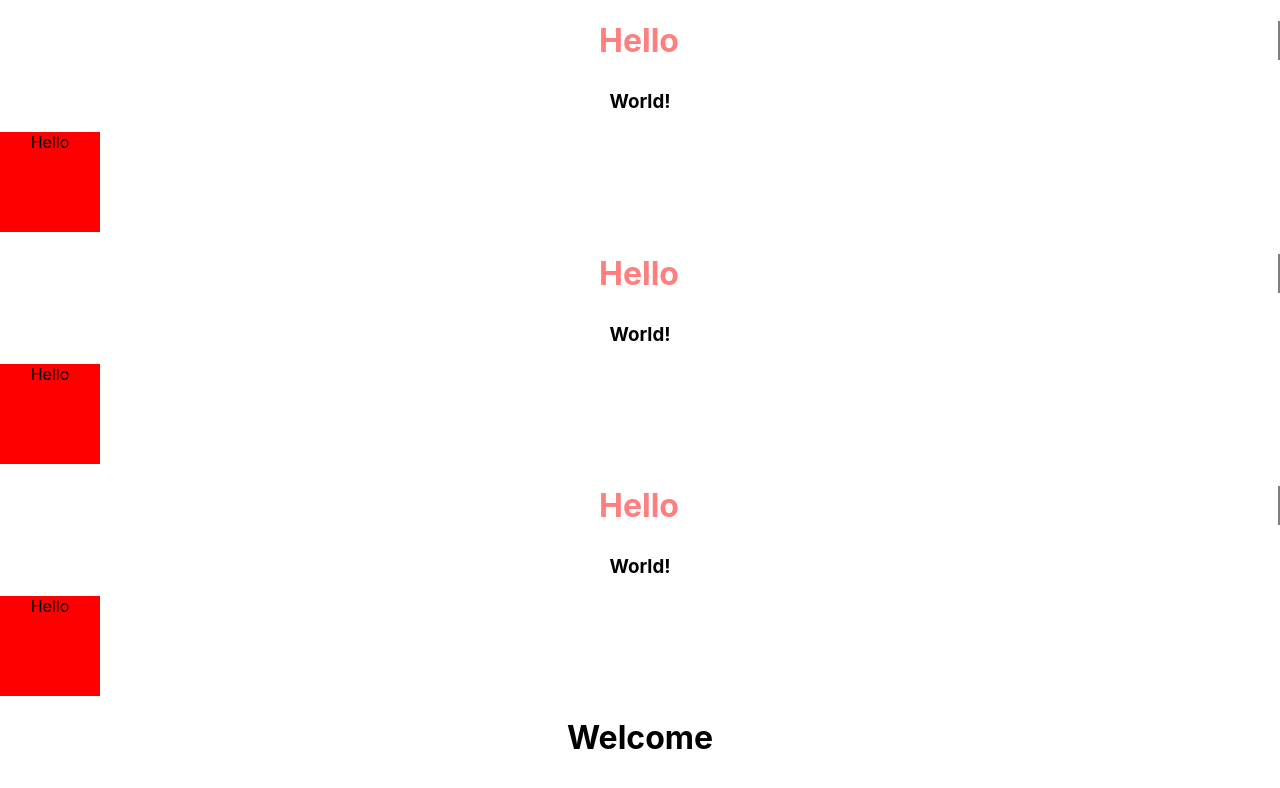
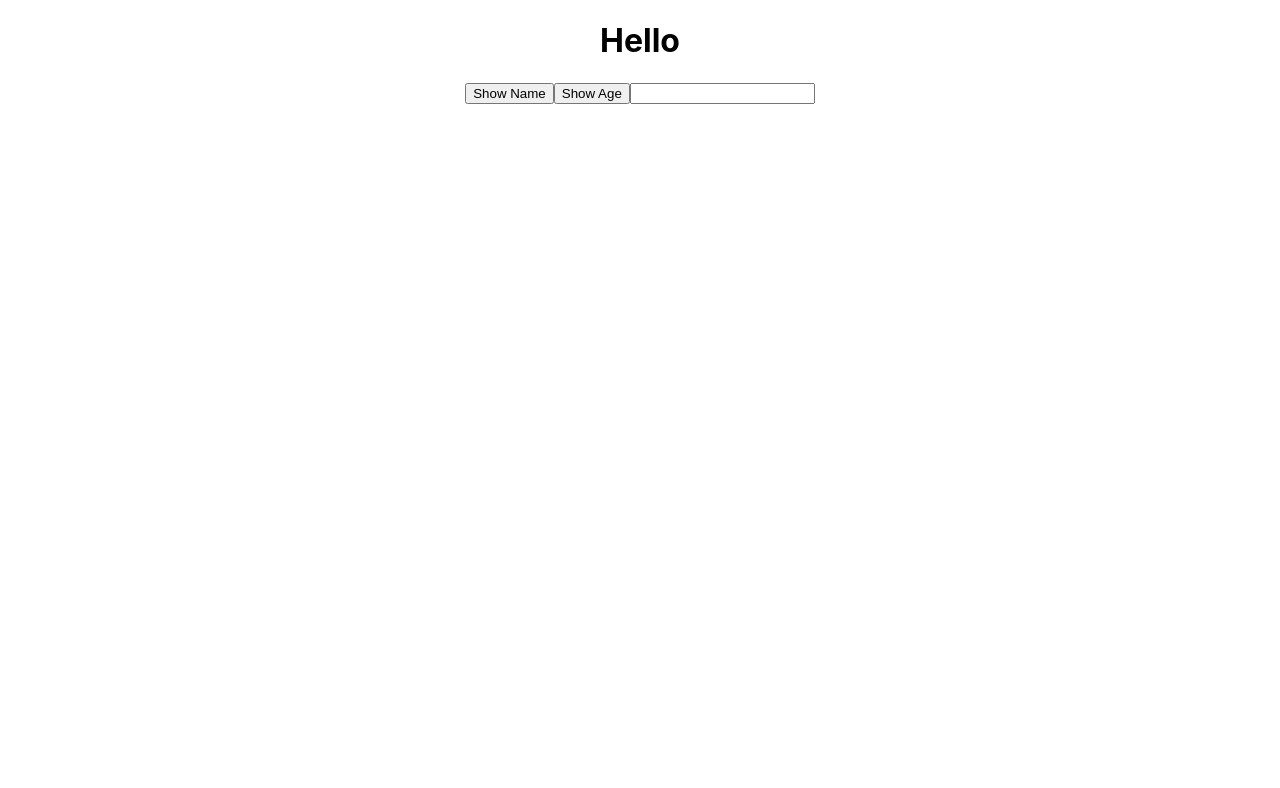
Before and after one commit to yhkang-xx/react-lecture, a React (Create React App) app: page / in a window 1280 px wide. Shown: the top 788 px of the page. Built offline with nearby package versions, Linux system fonts and the light colour scheme.

Commit message:
component 버튼/인풋 다루는 법

```diff
--- a/src/App.js
+++ b/src/App.js
@@ -1,14 +1,10 @@
 import './App.css';
 import Hello from './component/Hello';
-import Welcome from './component/Welcome';
 
 function App() {
     return (
         <div className="App">
             <Hello />
-            <Hello />
-            <Hello />
-            <Welcome />
         </div>
     );
 }
--- a/src/component/Hello.js
+++ b/src/component/Hello.js
@@ -1,21 +1,28 @@
-import World from './World';
-import styles from './Hello.module.css';
+
 
 export default function Hello() {
+    function showName() {
+        console.log('Mike');
+    }
+    function showAge(age) {
+        console.log(age);
+    }
+    function showText(txt) {
+        console.log(txt);
+    }
     return (
         <div>
-            <h1 style={
-                {
-                    color: '#f00',
-                    borderRight: '2px solid #000',
-                    marginBottom: '30px',
-                    opacity: 0.5,
-                }
-            }>Hello</h1>
-            <World />
-            <div className={styles.box}>
-                Hello
-            </div>
+            <h1>Hello</h1>
+            <button onClick={showName}>Show Name</button>
+            <button onClick={() => {
+                showAge(30);
+            }}>Show Age</button>
+
+            <input type="text" onChange={e => {
+                const txt = e.target.value;
+                showText(txt);
+            }} />
+
         </div>
     );
 };
--- a/src/component/Hello.module.css
+++ /dev/null
@@ -1,5 +0,0 @@
-.box {
-    width: 100px;
-    height: 100px;
-    background-color: red;
-}
--- a/src/component/Welcome.js
+++ /dev/null
@@ -1,12 +0,0 @@
-
-// const Hello = function () {
-// const Hello = () => {
-//     return <p>Hello</p>
-// };
-
-// export default Hello;
-export default function Welcome() {
-    return (
-        <h1>Welcome</h1>
-    );
-}
--- a/src/component/World.js
+++ /dev/null
@@ -1,3 +0,0 @@
-export default function Welcome() {
-    return <h3>World!</h3>
-};
```
